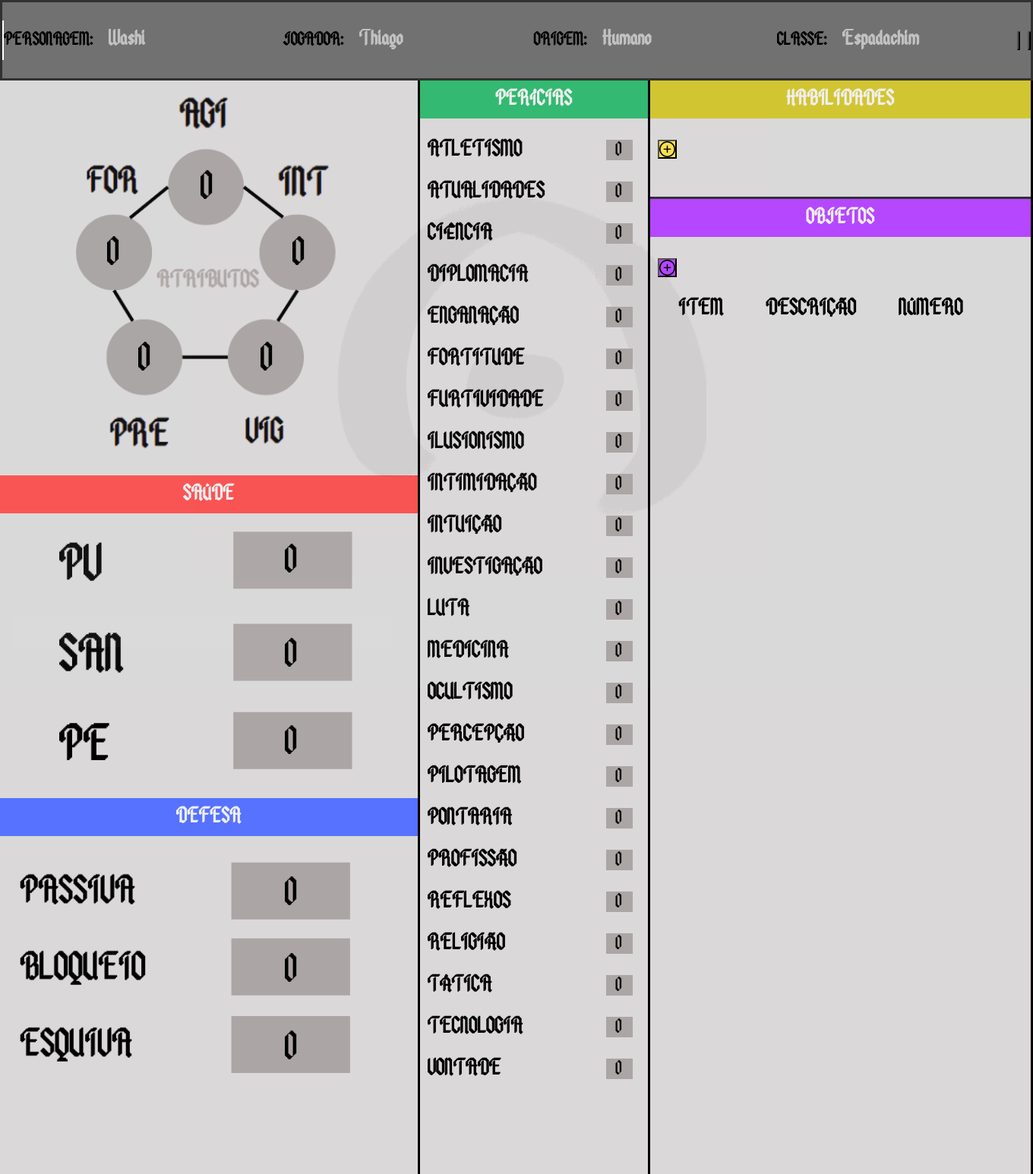
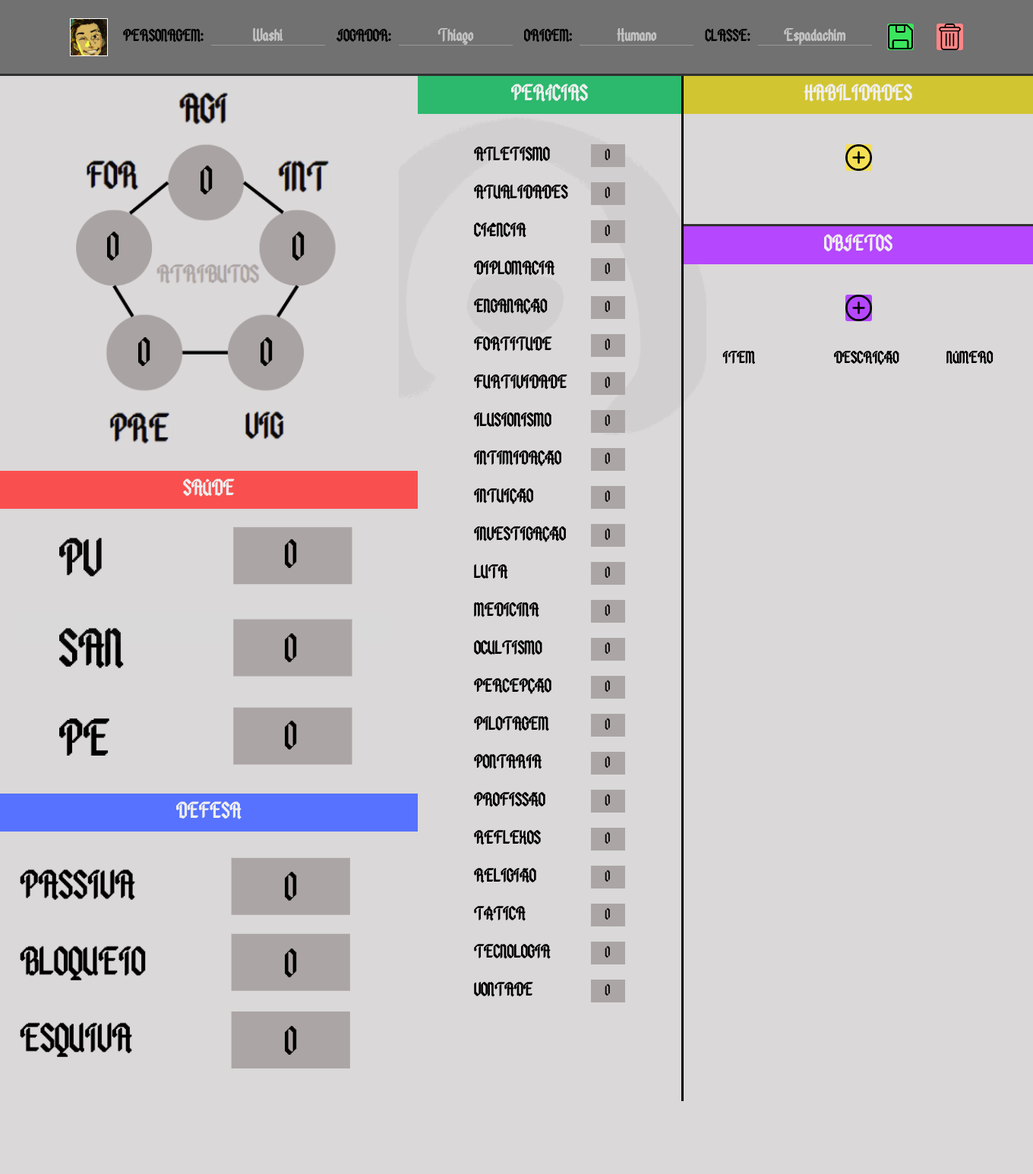
Before and after one commit to LuMaPro/MAC0350-Project-I, a FastAPI app: page /characters in a window 1360 px wide. Shown: the whole page at 76% size. After the commit the page ends 1450 px from the top, so only its background shows below. Run offline with FastAPI, Linux system fonts and the light colour scheme.

Commit message:
Added responsiviness
Others:
- Back button

```diff
--- a/static/styles.css
+++ b/static/styles.css
@@ -3,207 +3,185 @@
     src: url('ttf/ModernTales.ttf') format('truetype');
 }
 
-*{
+* {
     margin: 0;
     padding: 0;
     list-style: none;
-    font-family: 'ModernTales';
+    font-family: 'ModernTales', sans-serif;
+    box-sizing: border-box;
 }
 
-main{
-    display: flex;
-    background-color: #dad8d8;
-    min-height: 180vh;
-    width: 100%;
+button{
+    border-radius: 3px;
 }
 
-header{
+body {
+    background-color: #dad8d8;
+    overflow-x: hidden;
+}
+
+.center-image {
+    display: flex;
+    position: fixed;
+    min-height: 100vh;
+    width: 100%;
+    background-color: #dad8d8;
+    justify-content: center;
+    align-items: center;
+    top: 0;
+    opacity: 0.04;
+    z-index: -1;
+}
+
+header {
     display: flex;
     position: sticky;
     top: 0;
     background-color: #717171;
-    border: 3px solid #313131;
-    justify-content: space-around;
+    border-bottom: 3px solid #313131;
+    justify-content: center;
     align-items: center;
-    height: 100px;
-    z-index: 2;
+    min-height: 100px;
+    z-index: 10;
+    flex-wrap: wrap;
+    padding: 15px;
+    gap: 20px;
 }
 
-header input{
-    position: absolute;
-    border: none;
-    outline: none;
-    position: absolute;
-    background: transparent;
-    color: #c1c1c1;
-    font-size: 25px;
-    font-weight: bold;
-    top: 35px;
-    margin-left: 20px;
-}
-
-.character-icon{
+.character-icon {
     background-image: url(img/washi.png);
     background-size: cover;
     background-position: center;
     border: 1px solid #fff;
     height: 50px;
     width: 50px;
+    flex-shrink: 0;
 }
 
-#character-info{
+#character-info {
     display: flex;
+    flex-wrap: wrap;
+    gap: 15px;
+    justify-content: center;
+    align-items: center;
 }
 
-#character-info li{
+#character-info li {
+    font-size: 18px;
+    font-weight: bold;
+    display: flex;
+    align-items: center;
+}
+
+#character-info input {
+    border: none;
+    outline: none;
+    background: transparent;
+    color: #c1c1c1;
     font-size: 20px;
     font-weight: bold;
-    margin-right: 250px;
+    border-bottom: 1px solid #999;
+    margin-left: 10px;
+    width: 150px;
+    text-align: center;
 }
 
-.center-image{
+.header-buttons {
     display: flex;
-    position: absolute;
-    min-height: 100vh;
-    width: 100%;
-    background-color: #dad8d8;
-    justify-content: center;
-    align-items: center;
-    top: 104.8px;
-    opacity: 0.04;
+    gap: 15px;
 }
 
-.character-sheet{
+main {
+    display: flex;
+    flex-wrap: wrap;
+    width: 100%;
+    justify-content: center;
+    position: relative;
+}
+
+.character-sheet-wrapper {
+    width: 100%;
+    max-width: 550px;
+    overflow-x: auto;
+    border-right: 3px solid #000000;
+    display: flex;
+    justify-content: center;
+}
+
+.character-sheet {
+    position: relative;
+    width: 550px;
+    min-width: 550px;
     display: flex;
     flex-direction: column;
-    border-right: 3px solid #000000;
-    width: 550px;
 }
 
-.character-sheet img{
+.character-sheet img {
     width: 500px;
 }
 
-#attributes{
+#attributes {
     margin-left: 25px;
 }
 
-.character-sheet h2{
+.character-sheet h2 {
     display: flex;
     align-items: center;
     justify-content: center;
     color: #efefef;
     height: 50px;
+    width: 100%;
 }
 
-#health{
+#health {
     background-color: #fa4f4f;
     margin-top: 20px;
 }
 
-#defense{
+#defense {
     background-color: #5672ff;
     margin-top: 20px;
 }
 
-.main-attributes input{
+.main-attributes input,
+.health-attributes input,
+.defense-attributes input {
     border: none;
     outline: none;
     position: absolute;
     background: transparent;
     font-size: 50px;
     text-align: center;
-    width: 50px;
     z-index: 1;
 }
 
-#agility{
-    top: 220px;
-    left: 248px;
+.main-attributes input { width: 50px; }
+.health-attributes input, .defense-attributes input { width: 100px; }
+
+#agility { top: 114px; left: 248px; }
+#strength { top: 201px; left: 125px; }
+#intelligence { top: 201px; left: 369px; }
+#presence { top: 340px; left: 166px; }
+#vigor { top: 340px; left: 327px; }
+
+#health-image { margin-left: 17px; }
+#pv { top: 606px; left: 334px; }
+#san { top: 730px; left: 334px; }
+#pe { top: 845px; left: 334px; }
+
+#pas { top: 1044px; left: 334px; }
+#blo { top: 1145px; left: 334px; }
+#esq { top: 1247px; left: 334px; }
+
+.skills {
+    width: 100%;
+    max-width: 350px;
+    border-right: 3px solid #000000;
+    display: flex;
+    flex-direction: column;
 }
 
-#strength{
-    top: 307px;
-    left: 125px;
-}
-
-#intelligence{
-    top: 307px;
-    left: 369px;
-}
-
-#presence{
-    top: 446px;
-    left: 166px;
-}
-
-#vigor{
-    top: 446px;
-    left: 327px;
-}
-
-.health-attributes input{
-    border: none;
-    outline: none;
-    position: absolute;
-    background: transparent;
-    font-size: 50px;
-    text-align: center;
-    width: 100px;
-    z-index: 1;
-}
-
-#health-image{
-    margin-left: 17px;
-}
-
-#pv{
-    top: 712px;
-    left: 334px;
-}
-
-#san{
-    top: 836px;
-    left: 334px;
-}
-
-#pe{
-    top: 951px;
-    left: 334px;
-}
-
-.defense-attributes input{
-    border: none;
-    outline: none;
-    position: absolute;
-    background: transparent;
-    font-size: 50px;
-    text-align: center;
-    width: 100px;
-    z-index: 1;
-}
-
-#pas{
-    top: 1150px;
-    left: 334px;
-}
-
-#blo{
-    top: 1251px;
-    left: 334px;
-}
-
-#esq{
-    top: 1353px;
-    left: 334px;
-}
-
-.skills{
-    width: 300px;
-    border-right: 3px solid #000000;
-}
-
-.skills h2{
+.skills h2 {
     display: flex;
     align-items: center;
     justify-content: center;
@@ -212,42 +190,41 @@ header input{
     height: 50px;
 }
 
-.skills-table{
+.skills-table {
     display: flex;
+    justify-content: center;
+    gap: 30px;
+    padding: 20px 0;
 }
 
-.skills ul{
-    margin-left: 10px;
+.skills li {
+    font-size: 20px;
+    font-weight: bold;
+    margin-top: 20px;
+    height: 30px;
+    display: flex;
+    align-items: center;
 }
 
-.skills li{
-    font-size: 25px;
-    font-weight: bold;
-    margin-top: 28px;
+.skills-values input {
+    border: none;
+    outline: none;
+    background-color: #ABA5A5;
+    font-size: 20px;
+    width: 45px;
+    text-align: center;
+    height: 100%;
 }
 
-.skills-values{
+.abilities {
+    flex: 1;
+    min-width: 350px;
+    display: flex;
+    flex-direction: column;
     z-index: 1;
 }
 
-.skills-values input{
-    border: none;
-    outline: none;
-    background: transparent;
-    background-color: #ABA5A5;
-    font-size: 25px;
-    width: 35px;
-    text-align: center;
-    margin-left: 70px;
-}
-
-.abilities{
-    flex: 1;
-    border-right: 3px solid #000000;
-    z-index: 1;
-}
-
-.abilities h2{
+.abilities h2 {
     display: flex;
     align-items: center;
     justify-content: center;
@@ -257,25 +234,35 @@ header input{
 }
 
 #delete-character,
-.abilities button{
-    height: 25px;
-    width: 25px;
+#back-to-prev,
+.abilities button {
+    height: 35px;
+    width: 35px;
+    cursor: pointer;
+    border: none;
 }
 
-#save-character{
-    height: 25px;
-    width: 25px;
+#save-character {
+    height: 35px;
+    width: 35px;
     display: flex;
     align-items: center;
     justify-content: center;
     background-color: #3ce55e;
-    /* <a href="https://www.flaticon.com/free-icons/save" title="save icons">Save icons created by Yogi Aprelliyanto - Flaticon</a> */
     background-image: url(img/diskette.png);
     background-position: center;
     background-size: cover;
+    cursor: pointer;
+    border: none;
 }
+
+#save-character:hover{
+    background-color: #2baf46;
+    transition: 0.3s;
+}
+
 #add-ability,
-#add-item{
+#add-item {
     display: flex;
     align-items: center;
     justify-content: center;
@@ -284,13 +271,24 @@ header input{
     background-image: url(img/add.png);
     background-position: center;
     background-size: cover;
+    margin: 20px auto;
 }
 
-#add-item{
+#add-ability:hover{
+    background-color: #c7b646;
+    transition: 0.3s;
+}
+
+#add-item {
     background-color: #b547ff;
 }
 
-.view{
+#add-item:hover{
+    background-color: #8935c1;
+    transition: 0.3s;
+}
+
+.view {
     background-color: #99e7ee;
     margin-left: 15px;
     /* <a href="https://www.flaticon.com/free-icons/search" title="search icons">Search icons created by Freepik - Flaticon</a> */
@@ -299,8 +297,22 @@ header input{
     background-size: cover;
 }
 
+#back-to-prev {
+    background-color: #99e7ee;
+    margin-left: 10px;
+    /* <a href="https://www.flaticon.com/free-icons/back" title="back icons">Back icons created by Freepik - Flaticon</a> */
+    background-image: url(img/back.png);
+    background-position: center;
+    background-size: cover;
+}
+
+#back-to-prev:hover{
+    background-color: #80c1c7;
+    transition: 0.3s;
+}
+
 #delete-character,
-.remove{
+.remove {
     background-color: #fd8686;
     margin-left: 10px;
     /* <a href="https://www.flaticon.com/free-icons/delete" title="delete icons">Delete icons created by Kiranshastry - Flaticon</a> */
@@ -309,129 +321,158 @@ header input{
     background-size: cover;
 }
 
-.ability input{
+#delete-character:hover{
+    background-color: #d97171;
+    transition: 0.3s;
+}
+
+.ability input {
     border: none;
     outline: none;
     background: transparent;
     text-align: center;
-    font-size: 25px;
-    width: 400px;
+    font-size: 22px;
+    width: 100%;
+    max-width: 350px;
     font-weight: bold;
+    border-bottom: 1px solid #aaa;
 }
 
-.abilities ul{
-    margin-left: 10px;
+.abilities ul {
+    width: 100%;
+    padding: 0 15px;
 }
 
-.abilities li{
-    font-size: 25px;
+.abilities li {
+    font-size: 22px;
     font-weight: bold;
-    margin-top: 28px;
+    margin-top: 20px;
+    display: flex;
+    align-items: center;
+    flex-wrap: wrap;
+    gap: 10px;
 }
 
-.ability-info{
+.ability-info {
     display: none;
     background-color: #b9b9b9;
     border: 3px solid #313131;
     margin-top: 10px;
-    margin-left: 60px;
-    height: 100px;
-    width: 500px;
+    padding: 10px;
+    width: 100%;
+    max-width: 500px;
 }
 
-.ability-info.enable{
-    display: block;
-}
+.ability-info.enable { display: block; }
 
-.info{
+.info {
     display: flex;
-    margin-left: 5px;
     margin-top: 5px;
+    flex-wrap: wrap;
+    gap: 10px;
 }
 
 .ability-info p,
-.ability-info input{
-    margin-top: 5px;
+.ability-info input {
     font-weight: lighter;
-    font-size: 20px;
+    font-size: 18px;
 }
 
-.ability-info input{
+.ability-info input {
     text-align: start;
-    margin-left: 5px;
+    border-bottom: 1px solid #666;
 }
 
-.items{
+.items {
     border-top: 3px solid #313131;
     margin-top: 50px;
+    width: 100%;
 }
 
-.items h2{
-    background-color: #b547ff;
-}
+.items h2 { background-color: #b547ff; }
 
-.items ul{
-    margin-left: 10px;
-}
+.items ul { padding: 0 10px; }
 
-.items input{
-    font-size: 20px;
+.items input {
+    font-size: 18px;
     font-weight: lighter;
     text-align: center;
     border: none;
     outline: none;
     background: transparent;
-    margin-top: 28px;
+    border-bottom: 1px solid #aaa;
+    width: 100%;
 }
 
-.item input{
-    width: 150px;
+.item-header {
+    display: flex;
+    justify-content: space-between;
+    margin-top: 20px;
+    gap: 10px;
 }
 
-.description input{
-    width: 250px;
-}
-
-.amount input{
-    width: 25px;
-}
-
-.item-header{
-    display: flex;
-    justify-content: space-around;
-    margin-top: 28px;
-}
-
-.item-header span{
-    font-size: 25px;
+.item-header span {
+    font-size: 18px;
     font-weight: bold;
 }
 
-
-.delete-item button{
-    width: 21.6px;
-    height: 21.6px;
+.item, .description, .amount, .delete-item {
+    display: flex;
+    flex-direction: column;
+    justify-content: center;
+    align-items: center;
+    flex: 1;
 }
 
-#ocult{
-    opacity: 0;
+.item { flex: 2; }
+.description { flex: 3; }
+.amount { flex: 1; }
+.delete-item { flex: 0.5; }
+
+.delete-item button {
+    width: 25px;
+    height: 25px;
 }
 
-.remove-item{
+#ocult { opacity: 0; }
+
+.remove-item {
     background-color: #fd8686;
     /* <a href="https://www.flaticon.com/free-icons/delete" title="delete icons">Delete icons created by Kiranshastry - Flaticon</a> */
     background-image: url(img/delete.png);
     background-position: center;
     background-size: cover;
-    margin-top: 28px;
+    margin-top: 10px;
 }
 
-.item,
-.description,
-.amount,
-.delete-item{
-    display: flex;
-    flex-direction: column;
-    justify-content: center;
-    align-items: center;
+@media (max-width: 1200px) {
+    .character-sheet-wrapper {
+        border-right: none;
+        border-bottom: 3px solid #000;
+        max-width: 100%;
+    }
+    .skills {
+        max-width: 100%;
+        border-right: none;
+        border-bottom: 3px solid #000;
+    }
 }
+
+@media (max-width: 768px) {
+    #character-info input {
+        width: 100px;
+        font-size: 16px;
+    }
+    .skills-table {
+        gap: 15px;
+    }
+    .skills li {
+        font-size: 16px;
+    }
+    .ability input {
+        max-width: 100%;
+    }
+    .item-header span {
+        font-size: 14px;
+    }
+}
```
